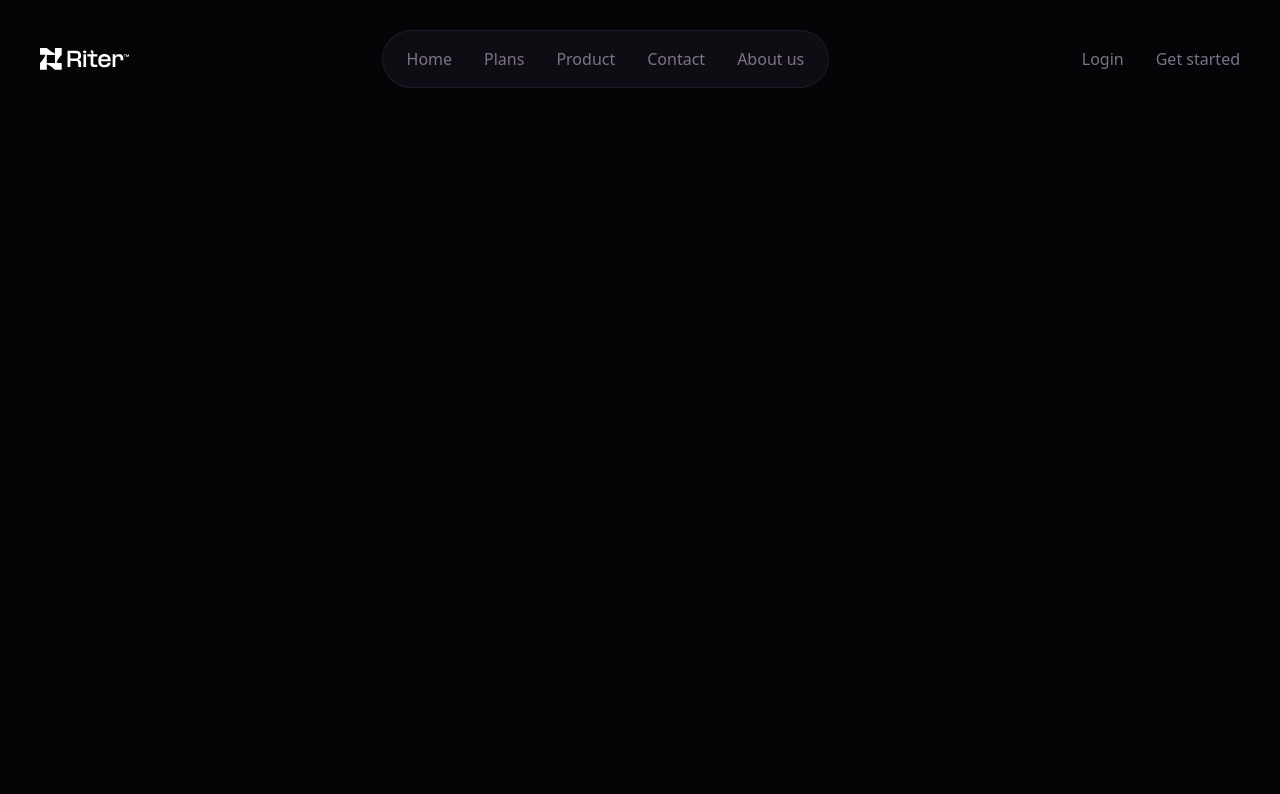
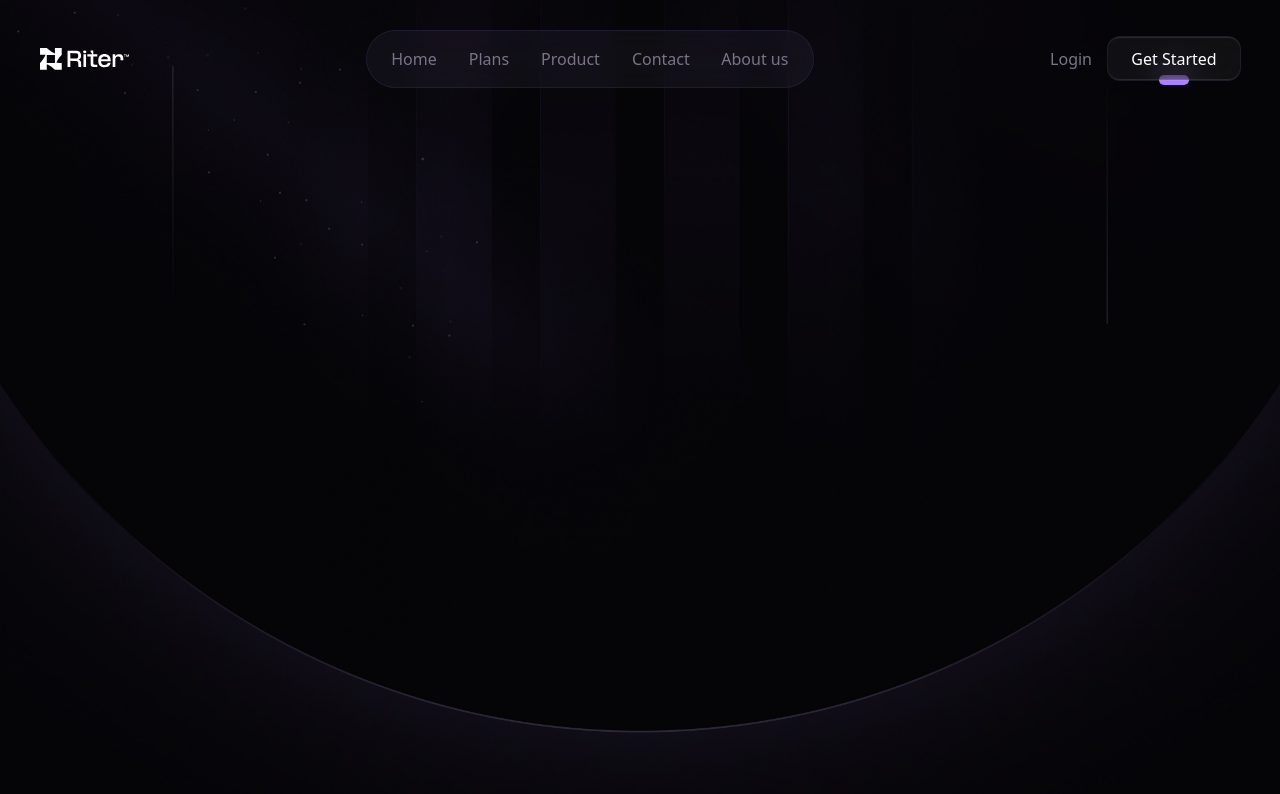
Before and after one commit to MiladDevarts/rizer-contact, a React (Vite) app: page / in a window 1280 px wide. Shown: the top 794 px of the page. Built offline with nearby package versions, Linux system fonts and the light colour scheme.

Commit message:
feat: add menus and buttons on nav

```diff
--- a/src/App.jsx
+++ b/src/App.jsx
@@ -3,7 +3,7 @@ import Navigation from "./components/Navigation";
 function App() {
   return (
     <>
-      <main>
+      <main className="w-full h-[100vh]">
         <Navigation />
       </main>
     </>
--- a/src/components/Navigation/index.jsx
+++ b/src/components/Navigation/index.jsx
@@ -3,18 +3,22 @@ import RizerLogo from "../../assets/logo/rizer-white.svg";
 
 const Navigation = () => {
   return (
-    <nav className="flex justify-between items-center max-w-[75rem] mx-auto my-[1.87rem]">
-      <img src={RizerLogo} alt="" />
-      <div className="flex items-center gap-x-[2rem] px-[1.5rem] py-[1rem] bg-[#DBC8FF]/5 text-[#7B7488] rounded-full border border-[#AA80FF]/10">
+    <nav className="flex justify-between items-center max-w-[75rem] mx-auto py-[1.87rem]">
+      <a href="/" className="cursor-pointer">
+        <img src={RizerLogo} alt="" />
+      </a>
+      <div className="flex items-center gap-x-[2rem] px-[1.5rem] py-[1rem] bg-[#DBC8FF]/5 backdrop-blur-md text-[#7B7488] rounded-full border border-[#AA80FF]/10">
         <a href="#">Home</a>
         <a href="#">Plans</a>
         <a href="#">Product</a>
         <a href="#">Contact</a>
         <a href="#">About us</a>
       </div>
-      <div className="flex items-center gap-x-[2rem] text-[#7B7488] ">
+      <div className="flex items-center gap-4 text-[#7B7488] ">
         <a href="#">Login</a>
-        <a href="#">Get started</a>
+        <div class="btn">
+          <a href="#">Get Started</a>
+        </div>
       </div>
     </nav>
   );
--- a/src/index.css
+++ b/src/index.css
@@ -5,3 +5,88 @@
 body {
   @apply bg-[#050407];
 }
+
+main {
+  @apply bg-cover bg-no-repeat bg-center bg-[#050407];
+  background-image: url("../public/bg.jpg");
+}
+
+.btn {
+  position: relative;
+  width: 132px;
+  height: 43px;
+}
+
+.btn a {
+  position: absolute;
+  top: 0;
+  left: 0;
+  width: 100%;
+  height: 100%;
+  display: flex;
+  justify-content: center;
+  align-items: center;
+  background: rgba(255, 255, 255, 0.05);
+  box-shadow: 0 0 0 1px rgba(186, 215, 247, 0.12);
+  border-top: 1px solid rgba(255, 255, 255, 0.1);
+  border-bottom: 1px solid rgba(255, 255, 255, 0.1);
+  border-radius: 12px;
+  color: #fff;
+  z-index: 1;
+  text-decoration: none;
+  overflow: hidden;
+  transition: 0.8s;
+  backdrop-filter: blur(15px);
+}
+
+.btn a::before {
+  content: "";
+  position: absolute;
+  top: 0;
+  left: 0;
+  width: 0%;
+  height: 100%;
+  background: linear-gradient(to left, rgba(255, 255, 255, 0.15), transparent);
+  transition: 0.8s;
+}
+
+.btn:hover a::before {
+  width: 100%;
+}
+
+.btn::before {
+  content: "";
+  position: absolute;
+  left: 50%;
+  transform: translateX(-50%);
+  bottom: -5px;
+  width: 30px;
+  height: 10px;
+  background: #aa80ff;
+  border-radius: 10px;
+  transition: 0.8s;
+  transition-delay: 0s;
+}
+
+.btn:hover::before {
+  bottom: 0;
+  height: 50%;
+  width: 80%;
+  border-radius: 30px;
+  transition-delay: 0.5s;
+}
+
+.btn:hover::after {
+  top: 0;
+  height: 50%;
+  width: 80%;
+  border-radius: 30px;
+  transition-delay: 0.5s;
+}
+
+.btn:nth-child(1)::before,
+.btn:nth-child(1)::after {
+  background: #aa80ff;
+  box-shadow: 0 0 5px #aa80ff, 0 0 15px #aa80ff, 0 0 30px #aa80ff,
+    0 0 60px #aa80ff;
+}
```
Also changed, not shown: public/bg.jpg (added).
